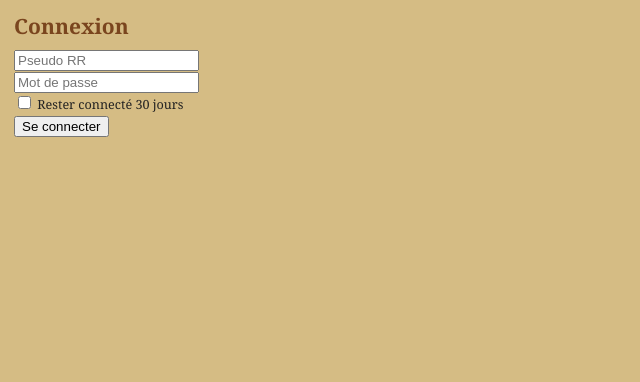
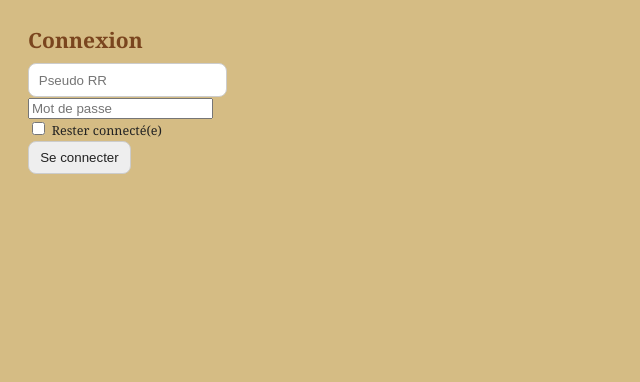
Before and after one commit to Angelah33/les-douanes-du-sud, a Flask app: page /login in a window 1280 px wide. Shown: the part 38-420 px from the top of the page, without its empty margins (0-640 px from the left). Run offline with Flask 3, Linux system fonts and the light colour scheme; some libraries are stand-ins or nearby versions.

Commit message:
Update login.html

```diff
--- a/templates/login.html
+++ b/templates/login.html
@@ -1 +1,33 @@
-{% extends 'base.html' %}{% block content %}<h2>Connexion</h2><form method='post'><input name='username' placeholder='Pseudo RR'><br><input name='password' type='password' placeholder='Mot de passe'><br><label><input type='checkbox' name='remember'> Rester connecté 30 jours</label><br><button type='submit'>Se connecter</button></form>{% endblock %}
+{% extends "base.html" %}
+{% block content %}
+  <div class="container mt-4">
+    <h2>Connexion</h2>
+
+    {# Messages flash (erreurs login) #}
+    {% with messages = get_flashed_messages() %}
+      {% if messages %}
+        <div class="alert alert-danger">
+          {% for message in messages %}
+            <p>{{ message }}</p>
+          {% endfor %}
+        </div>
+      {% endif %}
+    {% endwith %}
+
+    <form method="post" class="mt-3">
+      <div class="mb-3">
+        <input type="text" class="form-control" name="username" placeholder="Pseudo RR" required>
+      </div>
+      <div class="mb-3">
+        <input type="password" class="form-control" name="password" placeholder="Mot de passe" required>
+      </div>
+      <div class="form-check mb-3">
+        <input class="form-check-input" type="checkbox" name="remember" id="remember">
+        <label class="form-check-label" for="remember">
+          Rester connecté(e)
+        </label>
+      </div>
+      <button type="submit" class="btn btn-primary">Se connecter</button>
+    </form>
+  </div>
+{% endblock %}
```
